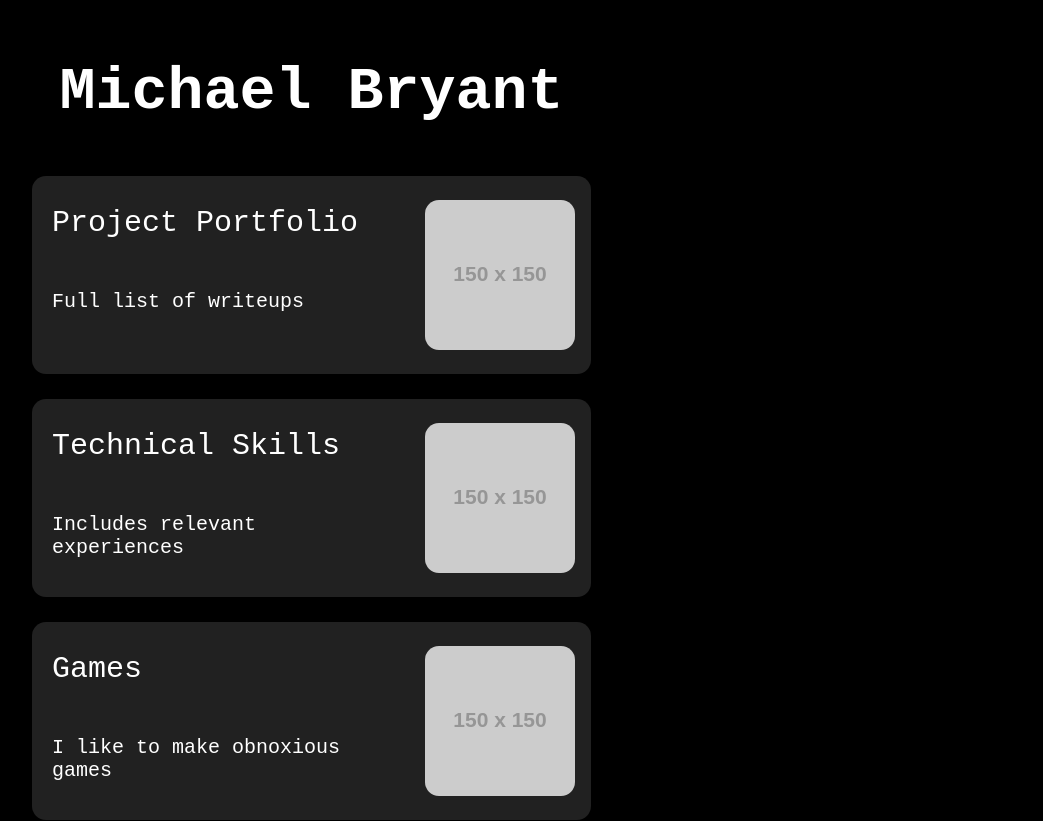
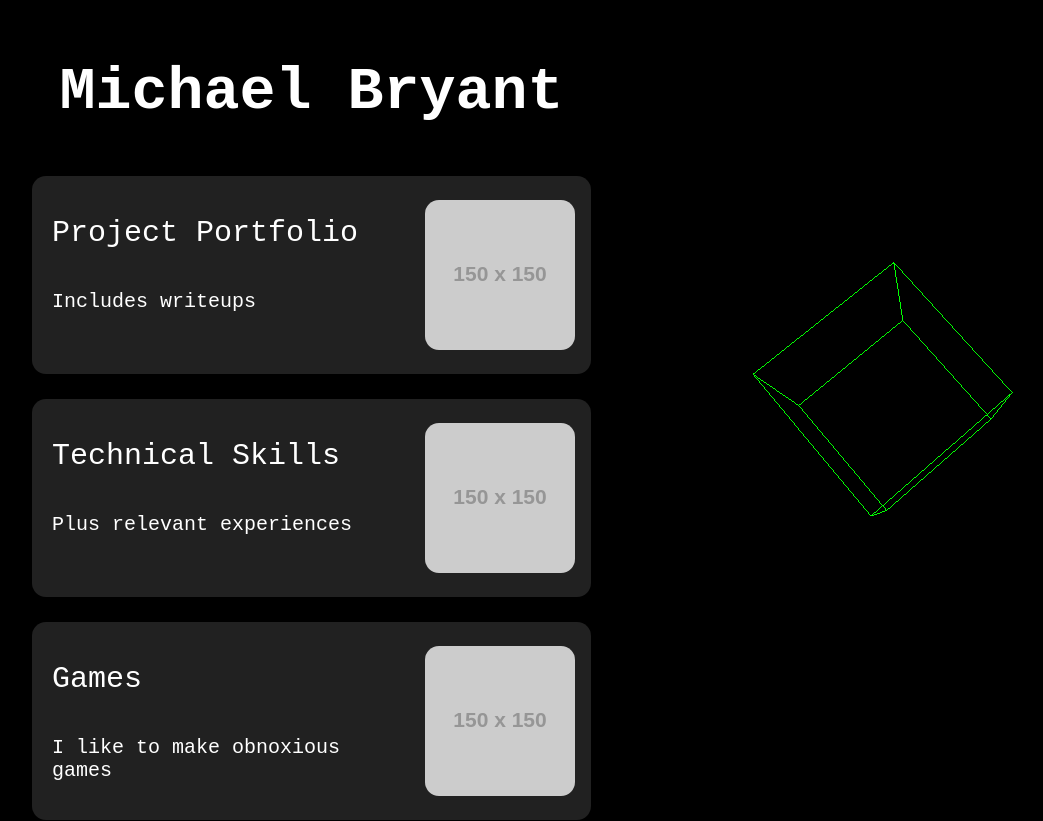
Before and after one commit to mbryant2025/portfolio-v2, a React (Create React App) app: page / in a window 1280 px wide. Shown: the top 821 px of the page, without its empty margins (120-1163 px from the left). Built offline with nearby package versions, Linux system fonts and the light colour scheme.

Commit message:
polyhedrons

```diff
--- a/package.json
+++ b/package.json
@@ -12,8 +12,10 @@
     "@types/react-dom": "^18.2.5",
     "react": "^18.2.0",
     "react-dom": "^18.2.0",
+    "react-router-dom": "^6.13.0",
     "react-scripts": "5.0.1",
     "styled-components": "^6.0.0-rc.3",
+    "three": "^0.153.0",
     "typescript": "^4.9.5",
     "web-vitals": "^2.1.4"
   },
@@ -42,6 +44,7 @@
     ]
   },
   "devDependencies": {
+    "@types/three": "^0.152.1",
     "css-loader": "^6.8.1",
     "style-loader": "^3.3.3"
   }
--- a/src/App.tsx
+++ b/src/App.tsx
@@ -6,8 +6,8 @@ import { Widget } from './types';
 
 const App: React.FC = () => {
   const widgetData: Widget[] = [
-    { title: 'Project Portfolio', subtitle: 'Full list of writeups', link: 'https://www.google.com' },
-    { title: 'Technical Skills', subtitle: 'Includes relevant experiences', link: 'https://www.google.com' },
+    { title: 'Project Portfolio', subtitle: 'Includes writeups', link: 'https://www.google.com' },
+    { title: 'Technical Skills', subtitle: 'Plus relevant experiences', link: '' },
     { title: 'Games', subtitle: 'I like to make obnoxious games', link: 'https://www.google.com' },
     { title: 'About Me', subtitle: 'Bio, Contact', link: 'https://www.google.com' },
   ];
@@ -18,13 +18,7 @@ const App: React.FC = () => {
         {widgetData.map((widget) => (
           <WidgetComponent title={widget.title} subtitle={widget.subtitle} link={widget.link} />
         ))}
-      </ScrollableWidgetPanel>} />
-
-      {/* <ScrollableWidgetPanel>
-        {widgetData.map((widget) => (
-          <WidgetComponent title={widget.title} subtitle={widget.subtitle} link={widget.link} />
-        ))}
-      </ScrollableWidgetPanel> */}
+      </ScrollableWidgetPanel>} shape='cube'/>
     </div>
   );
 };
--- a/src/components/GeometryWidgetView.tsx
+++ b/src/components/GeometryWidgetView.tsx
@@ -1,18 +1,20 @@
 import React from 'react';
+import Polyhedron from './Polyhedron';
 import './styles/geometry.css'
 
 interface GeometryWidgetViewProps {
   scrollWidgets: React.ReactNode;
+  shape: string;
 }
 
-const ScrollableWidgetPanel: React.FC<GeometryWidgetViewProps> = ({ scrollWidgets }) => {
+const ScrollableWidgetPanel: React.FC<GeometryWidgetViewProps> = ({ scrollWidgets, shape}) => {
   return (
     <div className="wrapper">
         <div>
             {scrollWidgets}
         </div>
-        <div>
-
+        <div className="polyhedron">
+            <Polyhedron type={shape}/>
         </div>
     </div>
   );
--- /dev/null
+++ b/src/components/Polyhedron.tsx
@@ -0,0 +1,60 @@
+import React, { useRef, useEffect } from 'react';
+import * as THREE from 'three';
+
+interface PolyhedronProps {
+    type: string;
+}
+
+type PolyhedronType = 'tetrahedron' | 'cube' | 'octahedron' | 'dodecahedron' | 'icosahedron';
+
+const Polyhedron: React.FC<PolyhedronProps> = ({ type }) => {
+    const containerRef = useRef<HTMLDivElement>(null);
+
+    useEffect(() => {
+      if (containerRef.current) {
+        const scene = new THREE.Scene();
+        const camera = new THREE.PerspectiveCamera(75, window.innerWidth / window.innerHeight, 0.1, 1000);
+
+        const renderer = new THREE.WebGLRenderer();
+        renderer.setSize(window.innerWidth, window.innerHeight);
+        containerRef.current.appendChild(renderer.domElement);
+
+        const polyhedronTypes: Record<PolyhedronType, THREE.BufferGeometry> = {
+            tetrahedron: new THREE.TetrahedronGeometry(1.5, 0),
+            cube: new THREE.BoxGeometry(1.5, 1.5, 1.5),
+            octahedron: new THREE.OctahedronGeometry(1.5, 0),
+            dodecahedron: new THREE.DodecahedronGeometry(1.5, 0),
+            icosahedron: new THREE.IcosahedronGeometry(1.5, 0),
+        };
+
+        const geometry = polyhedronTypes[type as PolyhedronType];
+
+        const edges = new THREE.EdgesGeometry(geometry);
+        const poly = new THREE.LineSegments( edges, new THREE.LineBasicMaterial( { color: 0x00ff00 } ) );
+
+        poly.position.x = -0.5;
+        poly.position.y = 0;
+        poly.position.z = 0;
+
+        scene.add(poly);
+
+        camera.position.z = 5;
+
+        const animate = () => {
+          requestAnimationFrame(animate);
+
+          poly.rotation.x += 0.004;
+          poly.rotation.y -= 0.0025;
+          poly.rotation.z -= 0.0001;
+
+          renderer.render(scene, camera);
+        };
+
+        animate();
+      }
+    });
+
+    return <div ref={containerRef} style={{ width: '100%', height: '100vh' }} />;
+  };
+
+export default Polyhedron
--- a/src/components/styles/geometry.css
+++ b/src/components/styles/geometry.css
@@ -2,3 +2,10 @@
     display: grid;
     grid-template-columns: 67% 33%;
 }
+
+.polyhedron {
+    position: fixed;
+    top: 0px;
+    left: 33%;
+    z-index: -1;
+}
--- a/src/components/styles/widgets.css
+++ b/src/components/styles/widgets.css
@@ -26,6 +26,8 @@
 
 .widget-title {
     font-size: 30px;
+    position: relative;
+    top: 10px;
 }
 
 .widget-subtitle {
```
Also changed, not shown: src/components/FullWidthWidget.tsx (added, +21 -0 lines), src/components/styles/full-widget.css (added), src/img/skill-categories/python.png (added), 1 other file (tests, documents, lock files or other folders).
